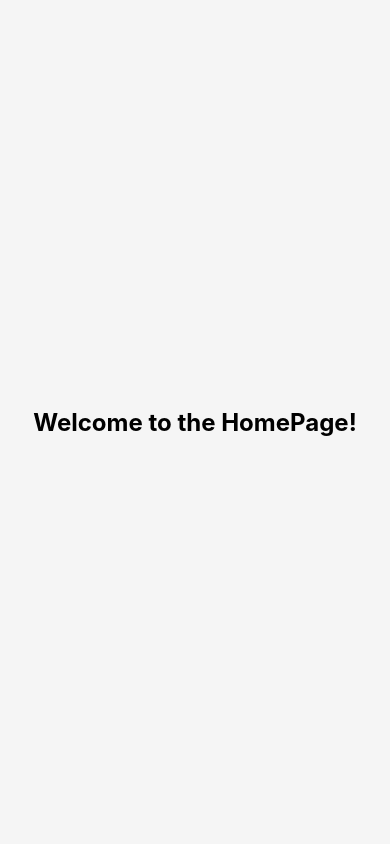
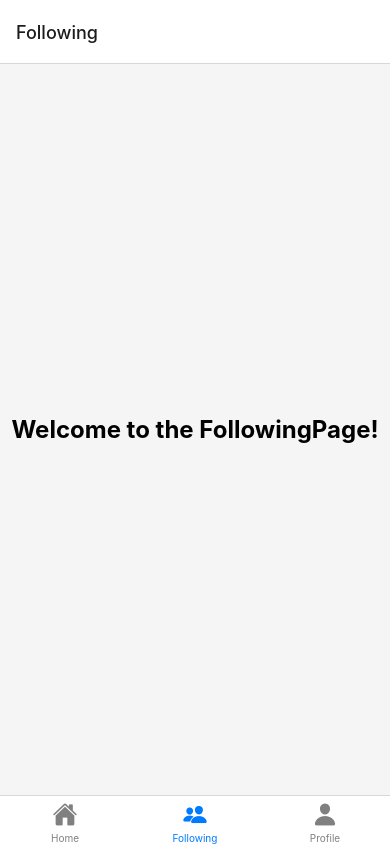
Before and after one commit to HectorGtz27/Social-Network-App, a React Native app: screen /Following in a window 390 px wide. Built offline with nearby package versions, Linux system fonts and the light colour scheme.

Commit message:
navigation tabs

```diff
--- a/App.js
+++ b/App.js
@@ -1,17 +1,49 @@
 import React from "react";
 import { NavigationContainer } from "@react-navigation/native";
+import { createBottomTabNavigator } from "@react-navigation/bottom-tabs";
 import { createStackNavigator } from "@react-navigation/stack";
 import SignUpScreen from "./screens/SignUpScreen";
 import LoginScreen from "./screens/LoginScreen";
 import HomeScreen from "./screens/HomeScreen";
+import FollowingScreen from "./screens/FollowingScreen";
+import ProfileScreen from "./screens/ProfileScreen"
+import { Ionicons } from "@expo/vector-icons";
 
 const Stack = createStackNavigator();
+const Tab = createBottomTabNavigator();
+
+function MainTabs() {
+  return (
+    <Tab.Navigator
+      initialRouteName="Home"
+      screenOptions={({ route }) => ({
+        tabBarIcon: ({ color, size }) => {
+          let iconName;
+          if (route.name === "Home") {
+            iconName = "home";
+          } else if (route.name === "Following") {
+            iconName = "people";
+          } else if (route.name === "Profile"){
+            iconName = "person";
+          }
+
+          return <Ionicons name={iconName} size={size} color={color} />;
+        },
+        tabBarActiveTintColor: "#007bff",
+        tabBarInactiveTintColor: "gray",
+      })}
+    >
+      <Tab.Screen name="Home" component={HomeScreen} options={{ title: "Home" }} />
+      <Tab.Screen name="Following" component={FollowingScreen} options={{ title: "Following" }} />
+      <Tab.Screen name= "Profile" component={ProfileScreen} options= {{title: "Profile" }}/>
+    </Tab.Navigator>
+  );
+}
 
 const App = () => {
   return (
     <NavigationContainer>
       <Stack.Navigator initialRouteName="Login">
-
 
         {/* <Stack.Screen
           name="Login"
@@ -25,8 +57,8 @@ const App = () => {
         /> */}
 
         <Stack.Screen
-          name="Home"
-          component={HomeScreen}
+          name="Main"
+          component={MainTabs}
           options={{ headerShown: false }}
         />
       </Stack.Navigator>
--- /dev/null
+++ b/screens/FollowingScreen.js
@@ -0,0 +1,25 @@
+import React from "react";
+import { View, Text, StyleSheet } from "react-native";
+
+const FollowingScreen = () => {
+  return (
+    <View style={styles.container}>
+      <Text style={styles.welcomeText}>Welcome to the FollowingPage!</Text>
+    </View>
+  );
+};
+
+const styles = StyleSheet.create({
+  container: {
+    flex: 1,
+    justifyContent: "center",
+    alignItems: "center",
+    backgroundColor: "#f5f5f5",
+  },
+  welcomeText: {
+    fontSize: 24,
+    fontWeight: "bold",
+  },
+});
+
+export default FollowingScreen;
--- /dev/null
+++ b/screens/ProfileScreen.js
@@ -0,0 +1,25 @@
+import React from "react";
+import { View, Text, StyleSheet } from "react-native";
+
+const ProfileScreen = () => {
+  return (
+    <View style={styles.container}>
+      <Text style={styles.welcomeText}>Welcome to your Profile!</Text>
+    </View>
+  );
+};
+
+const styles = StyleSheet.create({
+  container: {
+    flex: 1,
+    justifyContent: "center",
+    alignItems: "center",
+    backgroundColor: "#f5f5f5",
+  },
+  welcomeText: {
+    fontSize: 24,
+    fontWeight: "bold",
+  },
+});
+
+export default ProfileScreen;
```
